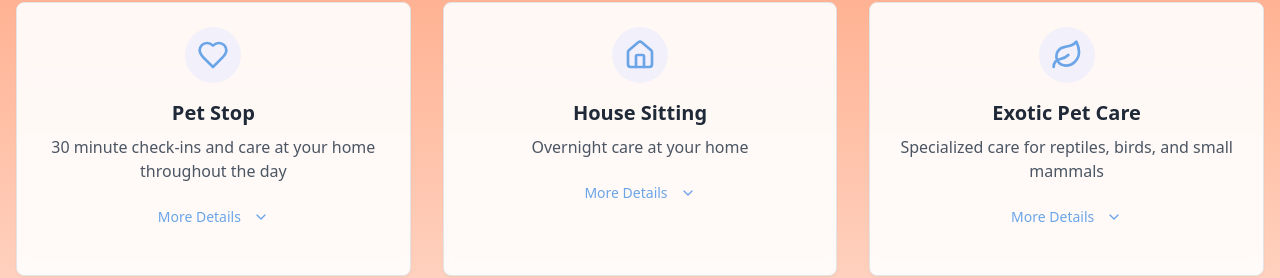
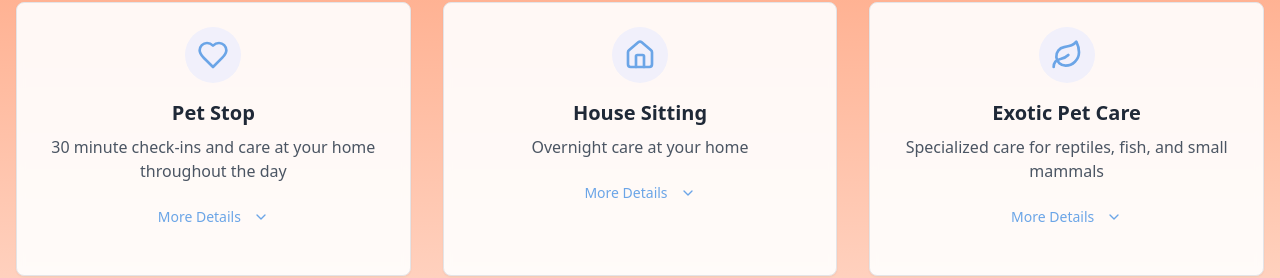
Before and after one commit to lg00d/thegoodsitter, a React (Vite) app: page / in a window 1280 px wide. Shown: the part 894-1172 px from the top of the page. Built offline with nearby package versions, Linux system fonts and the light colour scheme.

Commit message:
Update Exotic Pet Care Card
Removed birds from the list of exotic pets and added fish.

```diff
--- a/src/components/ServicesSection.tsx
+++ b/src/components/ServicesSection.tsx
@@ -32,7 +32,7 @@ const services = [
   {
     icon: <Leaf className="w-7 h-7 md:w-8 md:h-8 text-[#6BA5E7]" />,
     title: "Exotic Pet Care",
-    description: "Specialized care for reptiles, birds, and small mammals",
+    description: "Specialized care for reptiles, fish, and small mammals",
     details: [
       "Species-specific handling and care",
       "Proper environment maintenance",
```
